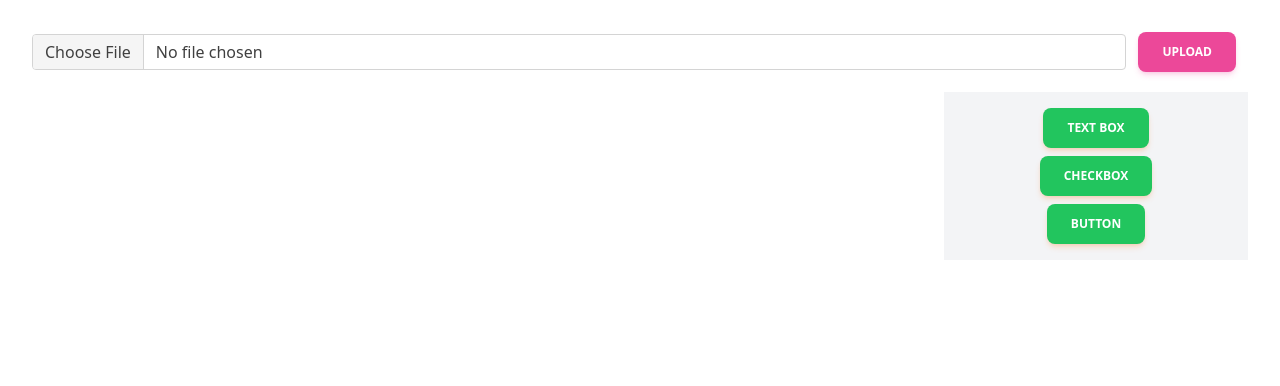
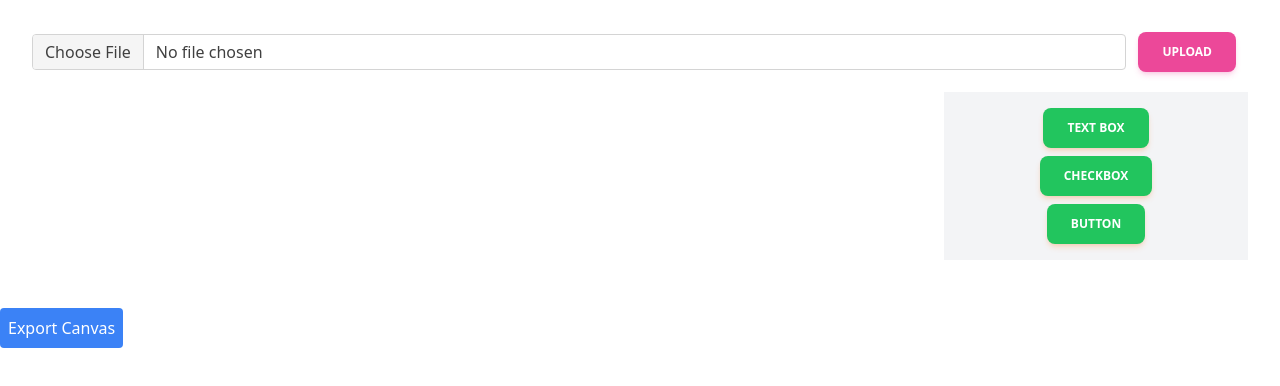
Before and after one commit to cris-ch/PDFtoImage, a React (Vite) app in the folder frontend/: page / in a window 1280 px wide. Shown: the top 386 px of the page. Built offline with nearby package versions, Linux system fonts and the light colour scheme.

Commit message:
Added state to interactive tools

```diff
--- a/frontend/components/Canvas.jsx
+++ b/frontend/components/Canvas.jsx
@@ -1,4 +1,4 @@
-const Canvas = ({ imageSrc, elements, onCanvasClick }) => {
+const Canvas = ({ imageSrc, elements, onCanvasClick, onElementChange }) => {
     return (
         <div className="flex-1 relative" onClick={onCanvasClick}>
             {imageSrc && <img src={imageSrc} alt="Converted PDF" className="max-w-full h-auto" />}
@@ -13,17 +13,20 @@ const Canvas = ({ imageSrc, elements, onCanvasClick }) => {
                             type="text"
                             placeholder="Text Box"
                             className="w-full h-full"
+                            value={element.content || ''}
+                            onChange={(e) => onElementChange(index, { ...element, content: e.target.value })}
                             onClick={(e) => e.stopPropagation()}
                         />
                     )}
                     {element.type === 'checkbox' && (
                         <input
                             type="checkbox"
-                className="form-checkbox w-6 h-6" // Tailwind classes for styling
+                            className="form-checkbox w-6 h-6"
+                            checked={element.checked || false}
+                            onChange={(e) => onElementChange(index, { ...element, checked: e.target.checked })}
                             onClick={(e) => e.stopPropagation()}
                         />
                     )}
-            {/* Add more conditions here for other element types */}
                 </div>
             ))}
         </div>
--- a/frontend/src/App.jsx
+++ b/frontend/src/App.jsx
@@ -43,6 +43,27 @@ function App() {
     }
   };
 
+  const handleElementChange = (index, updatedElement) => {
+    console.log('Before update:', canvasElements);
+
+    const newElements = [...canvasElements];
+    newElements[index] = updatedElement;
+    setCanvasElements(newElements);
+
+    console.log('After update:', newElements);
+  };
+
+  const handleExport = () => {
+    const exportData = {
+      pdfId: 'some-pdf-id', // This should be dynamically set based on your app's context
+      elements: canvasElements
+    };
+
+    console.log('Exporting data:', exportData);
+
+    // TODO: Send this data to your backend server
+  };
+
 
 
   return (
@@ -54,7 +75,8 @@ function App() {
             imageSrc={imageSrc}
             selectedTool={selectedTool}
             onCanvasClick={handleCanvasClick}
-            elements={canvasElements} // Pass the canvas elements here
+            elements={canvasElements}
+            onElementChange={handleElementChange}
           />
           <div className="w-1/4 bg-gray-100 sticky top-0">
             {/* Make sure this div has a background color if it overlaps any content */}
@@ -62,6 +84,13 @@ function App() {
           </div>
         </div>
       </div>
+      <button
+        className="my-4 p-2 bg-blue-500 text-white rounded"
+        onClick={handleExport}
+      >
+        Export Canvas
+      </button>
+
     </>
   );
 }
```
Lines whose indentation alone changed are shown as unchanged.
